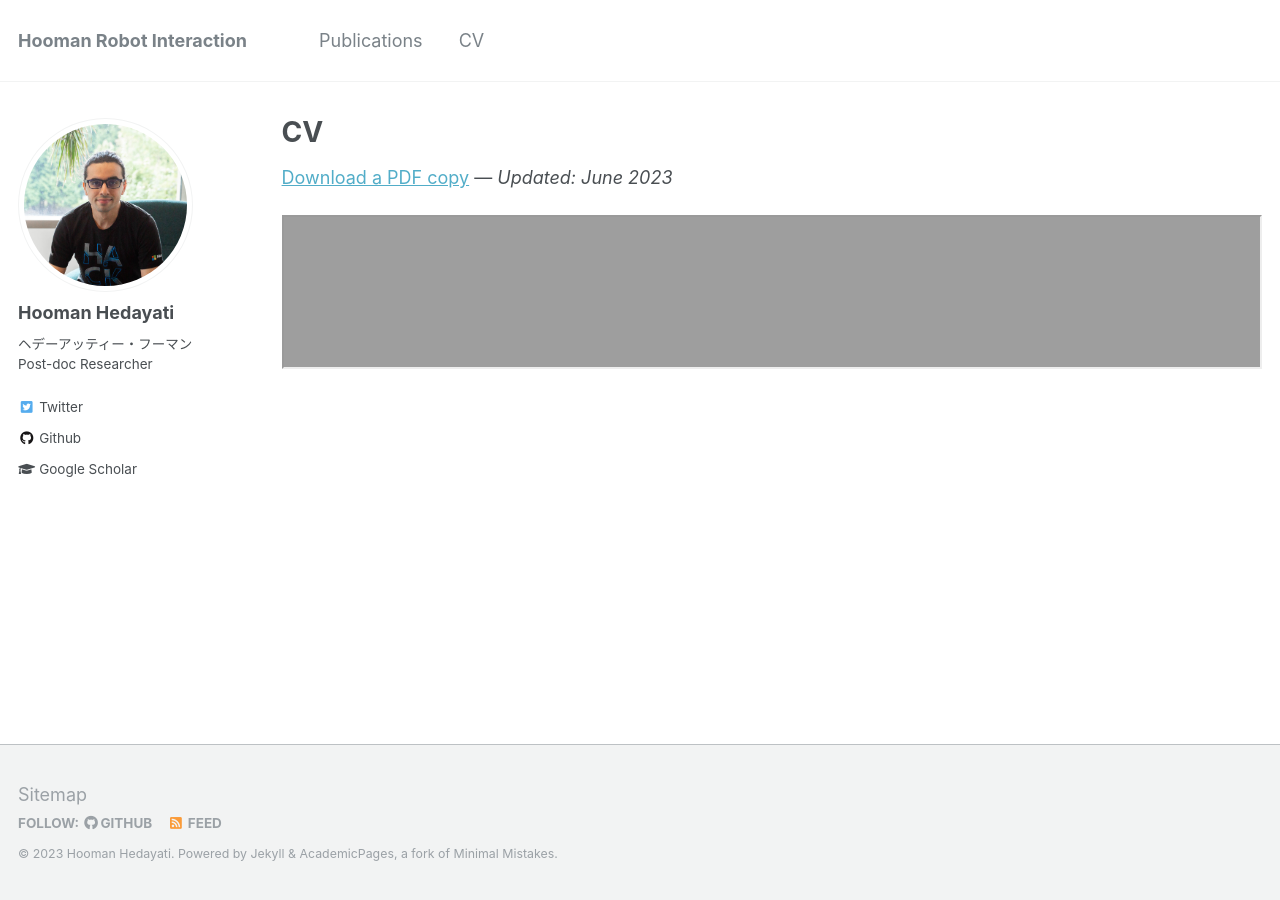
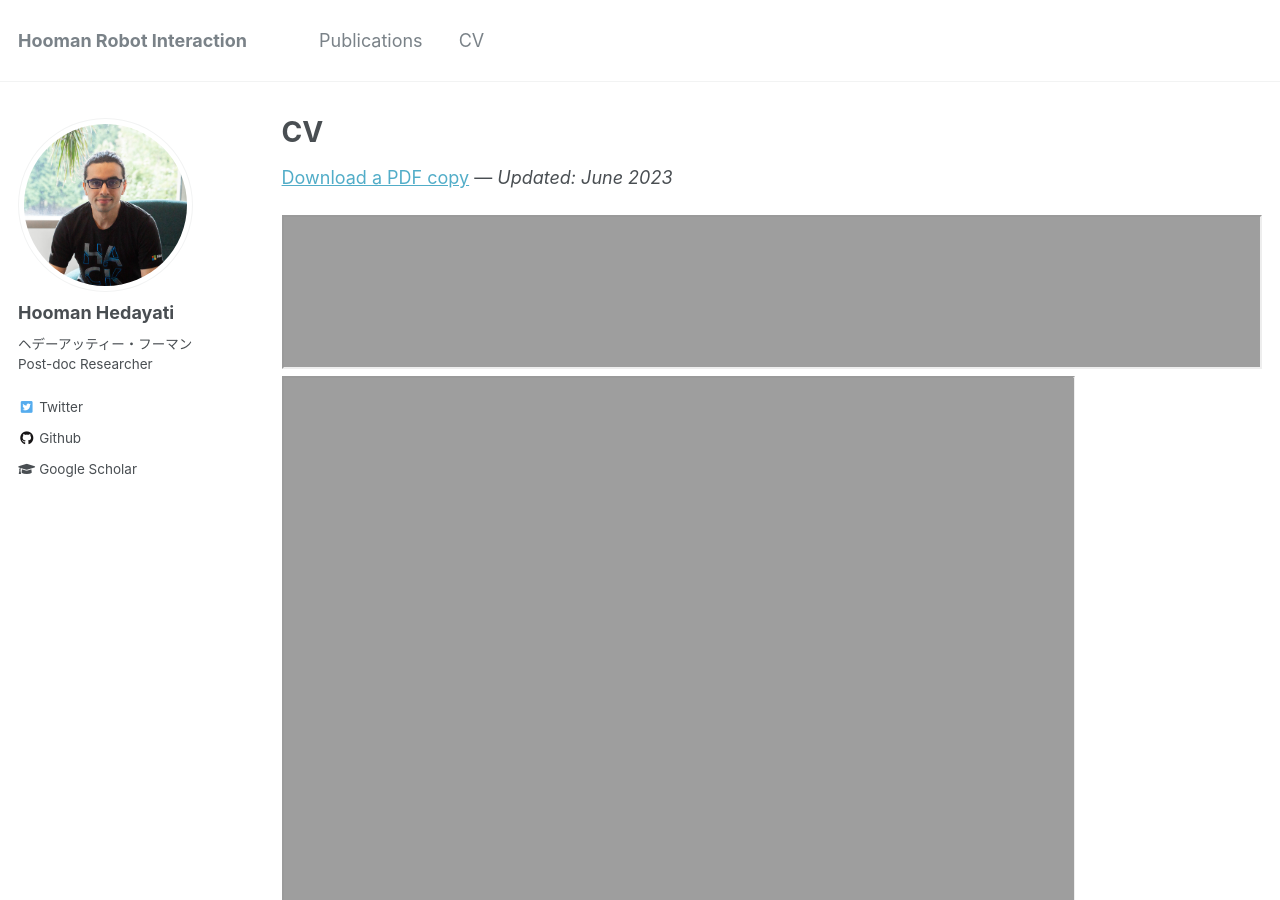
Before and after one commit to hooman202/hooman202.github.io, a Jekyll site: the page built from _pages/cv.md, in a window 1280 px wide and 900 px high. Built offline with Jekyll 4.4.1, drawn with Linux system fonts in a browser that asks for light colours.

```diff
--- a/_config.yml
+++ b/_config.yml
@@ -95,7 +95,7 @@ author:
   twitter          : "hooman202"
   youtube          :
   wikipedia        :
-  resume           : https://hooman202.github.io/files/CV/Hooman_Hedayati_CV.pdf
+  resume           : "https://hooman202.github.io/files/CV/Hooman_Hedayati_CV.pdf"
 
 
 
--- a/_pages/cv.md
+++ b/_pages/cv.md
@@ -7,7 +7,13 @@ redirect_from:
   - /resume
 ---
 
+
 [Download a PDF copy](https://hooman202.github.io/files/CV/Hooman_Hedayati_CV.pdf) — _Updated: June 2023_
 
 
-<iframe src="https://hooman202.github.io/files/CV/Hooman_Hedayati_CV.pdf" width="100%" height="100%" allow="autoplay"></iframe>
+<iframe src="https://hooman202.github.io/files/CV/Hooman_Hedayati_CV.pdf" width="100%" height="500%" allow="autoplay"></iframe>
+
+
+<div style="width: 210mm; height: 297mm;">
+  <iframe src="https://hooman202.github.io/files/CV/Hooman_Hedayati_CV.pdf" style="width: 100%; height: 100%;" allow="autoplay"></iframe>
+</div>
```
